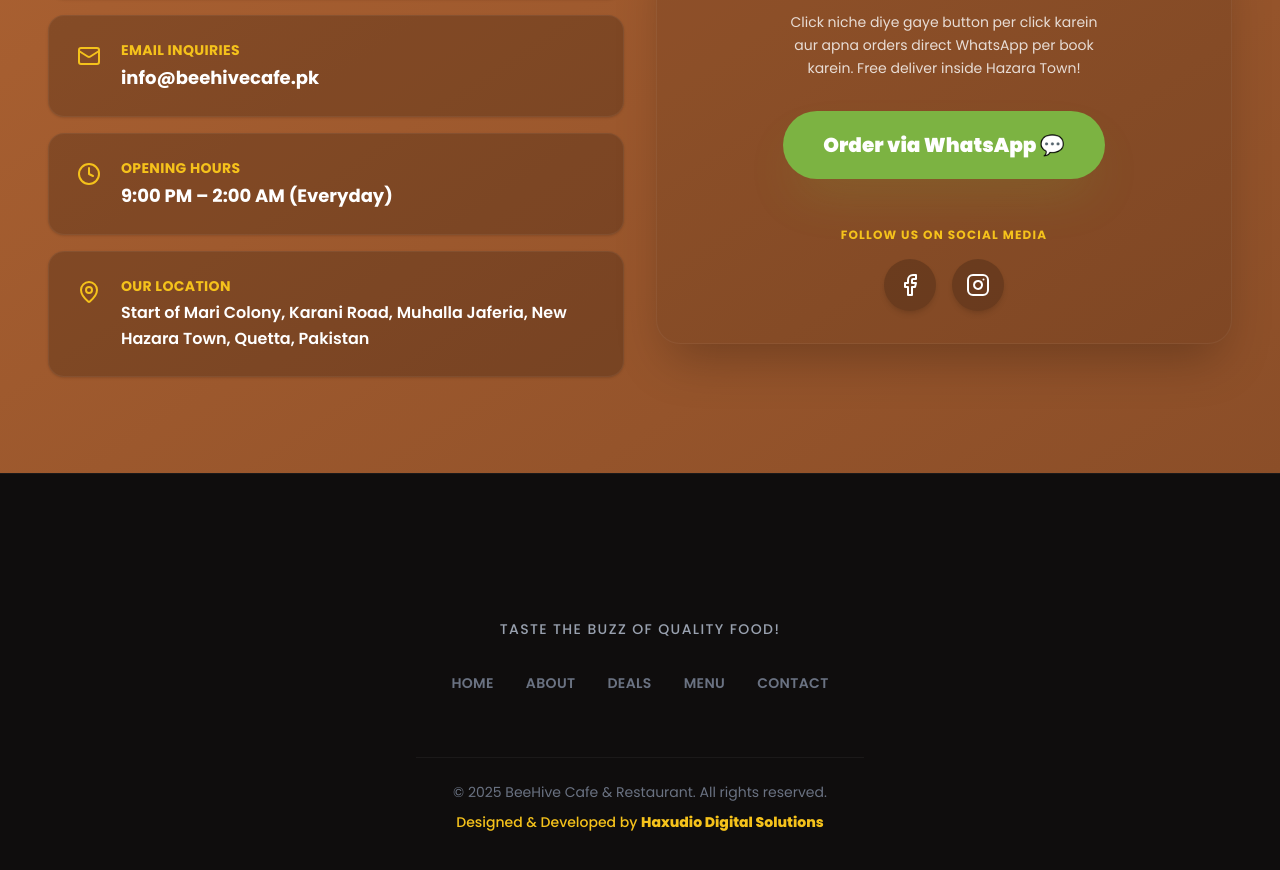
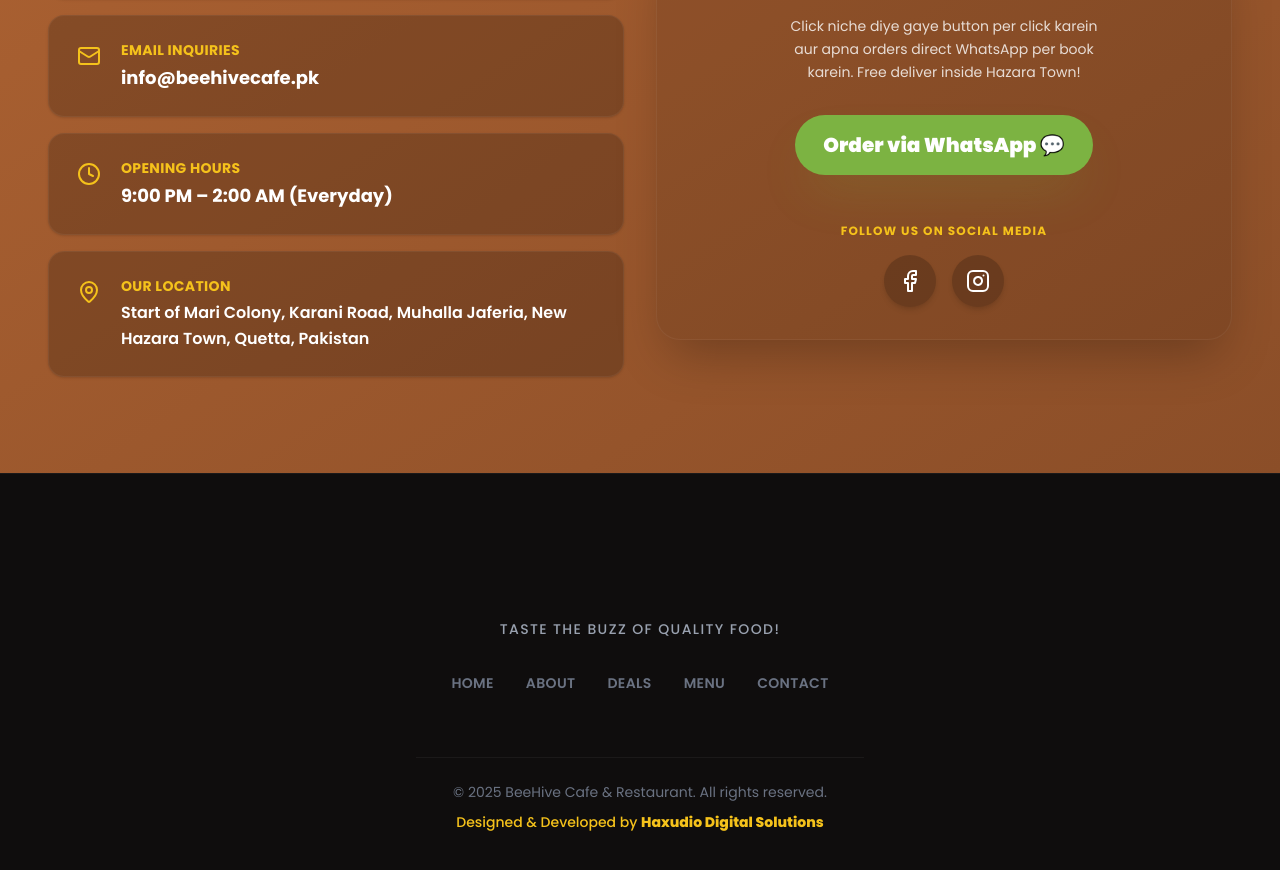
Before and after one commit to syedalihax/BeeHive-Cafe-Restaurant, a React (Vite) app: page / in a window 1280 px wide. Shown: the part 4574-5444 px from the top of the page. Built offline with nearby package versions, Linux system fonts and the light colour scheme; a web font is replaced by a local one.

Commit message:
some changes at contact section

```diff
--- a/components/ContactSection.tsx
+++ b/components/ContactSection.tsx
@@ -127,7 +127,7 @@
                 href={whatsappOrderUrl}
                 target="_blank"
                 rel="noopener noreferrer"
-                className="bg-brand-green hover:bg-green-600 text-white px-10 py-5 rounded-full text-lg md:text-xl font-black shadow-2xl shadow-brand-green/20 hover:scale-105 active:scale-95 transition-all duration-300 inline-flex items-center gap-2"
+                className="bg-brand-green hover:bg-green-600 text-white px-7 py-4 rounded-full text-lg md:text-xl font-black shadow-2xl shadow-brand-green/20 hover:scale-105 active:scale-95 transition-all duration-300 inline-flex items-center gap-2"
               >
                 Order via WhatsApp 💬
               </a>
```
